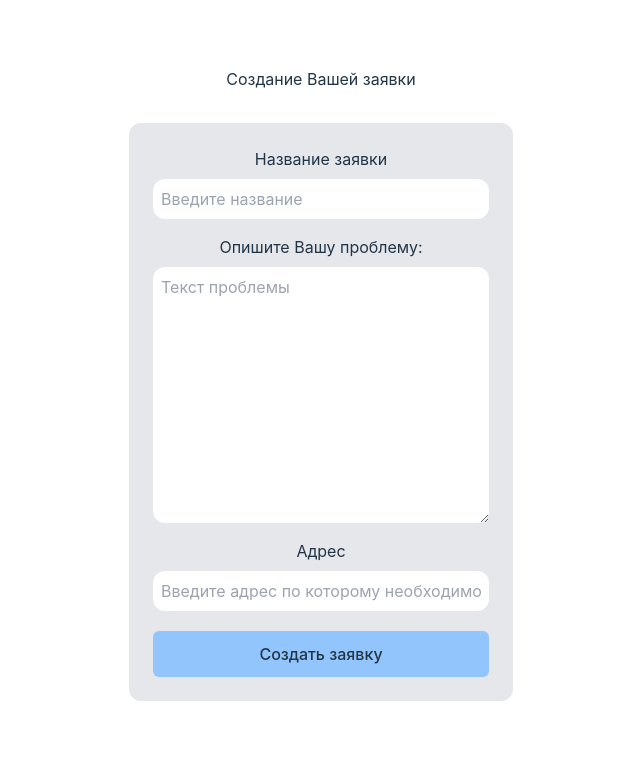
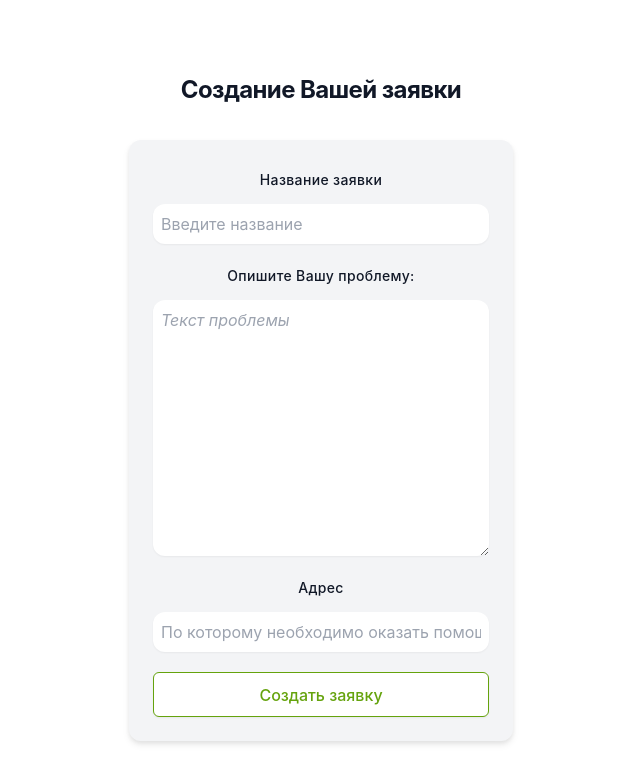
Before and after one commit to Akolenko/Karma, a React (Vite) app in the folder client/: page /bid-form in a window 1280 px wide. Shown: the top 784 px of the page, without its empty margins (319-959 px from the left). Built offline with nearby package versions, Linux system fonts and the light colour scheme.

Commit message:
add styles for BidForm

```diff
--- a/client/src/Components/BidForm/BidFrom.tsx
+++ b/client/src/Components/BidForm/BidFrom.tsx
@@ -1,5 +1,6 @@
 import axios from "axios";
 import { SubmitHandler, useForm } from "react-hook-form";
+import { JSX, useState } from "react";
 
 const URL = "http://localhost:3000";
 
@@ -9,36 +10,89 @@ interface Form {
   address: string,
 }
 
-export default function BidForm() {
-  const {register, handleSubmit} = useForm<Form>()
+
+export default function BidForm(): JSX.Element {
+  const {register, handleSubmit, formState: {isSubmitting, errors}, reset} = useForm<Form>()
+
+  const [submitSuccess, setSubmitSuccess] = useState(false);
+
+
   const submit: SubmitHandler<Form> = function (data) {
+
     axios.post(URL + '/api/bids', data)
       .then(response => {
         console.log(response.data)
+        reset()
+        setSubmitSuccess(true)
       })
-      .then(() => {
-        alert('Заявка на помощь успешно отправлена!')
-      })
-      .then(()=> window.location.assign('/bid-list')) // пока перенаправляю заказчиков на страницу всех заявок
-      .catch(error => console.log(error.message, "нет backend'a"))
+      .catch(error => console.log(error.message, "нет backend"))
   }
+  const handlePopupClose = () => {
+    setSubmitSuccess(false);
+    window.location.assign('/bid-list');
+    // пока перенаправляю заказчиков на страницу всех заявок
+  };
 
   return (
     <>
-      <h3 className={'items-center'}>Создание Вашей заявки</h3>
-      <form onSubmit={handleSubmit(submit)} className={'flex flex-col bg-gray-200 p-6 w-96 rounded-xl gap-2 m-8'}>
-        <label>Название заявки</label>
-        <input placeholder={'Введите название'}
-               type={'text'} {...register('title', {required: true})} className={'p-2 rounded-xl'}/>
-        <label className={'mt-2'}>Опишите Вашу проблему:</label>
-        <textarea spellCheck={"true"} rows={10} placeholder={'Текст проблемы'}
-                  {...register('description', {required: true})} className={'p-2 rounded-xl'}/>
-        <label className={'mt-2'}>Адрес</label>
-        <input placeholder={'Введите адрес по которому необходимо оказать помощь'}
-               type={'text'} {...register('address', {required: true})} className={'p-2 rounded-xl'}/>
-        <button className={'mt-3 bg-blue-300 rounded-md'}>Создать заявку
+      <h2 className="mt-10 text-center text-2xl font-bold leading-9 tracking-tight text-gray-900">Создание Вашей
+        заявки</h2>
+      <form onSubmit={handleSubmit(submit)} className={'drop-shadow-md flex flex-col bg-gray-100 p-6 w-96 rounded-xl gap-2 m-8 '}>
+
+        <label className="text-sm font-medium tracking-wide leading-8 text-gray-900" htmlFor={'title'}>Название
+          заявки</label>
+        <input id={'title'} placeholder={'Введите название'}
+               type={'text'} {...register('title', {
+          required: 'Введите название заявки! (Не менее 5 символов)', minLength: {
+            value: 5,
+            message: 'Не менее 5 символов!'
+          }
+        })}
+               className={'p-2 rounded-xl shadow-sm outline-none'}/>
+        {errors.title && <p className="text-red-600 text-sm">{errors.title.message}</p>}
+
+        <label htmlFor={'description'} className={'text-sm font-medium tracking-wide leading-8 text-gray-900 mt-2'}>Опишите
+          Вашу проблему:</label>
+        <textarea id={'description'} spellCheck={"true"} rows={10} placeholder={'Текст проблемы'}
+                  {...register('description', {
+                    required: 'Введите текст проблемы! (Не менее 10 символов)',
+                    minLength: {
+                      value: 10,
+                      message: 'Не менее 10 символов!'
+                    }
+                  })}
+                  className={'p-2 rounded-xl shadow-sm outline-none italic'}/>
+        {errors.description && <p className="text-red-600 text-sm">{errors.description.message}</p>}
+
+        <label htmlFor={'address'}
+               className={'text-sm font-medium tracking-wide leading-8 text-gray-900 mt-2'}>Адрес</label>
+        <input id={'address'} placeholder={'По которому необходимо оказать помощь'}
+               type={'text'} {...register('address', {
+          required: "Введите адрес! (Не менее 10 символов)", minLength: {
+            value: 10,
+            message: 'Не менее 10 символов!'
+          }
+        })}
+               className={'p-2 rounded-xl shadow-sm outline-none'}/>
+        {errors.address && <p className="text-red-600 text-sm">{errors.address.message}</p>}
+
+        <button className={'transition duration-300 mt-3 rounded-md' +
+          ' shadow-sm border-lime-600 hover:bg-lime-500 hover:text-white' +
+          ' hover:border-lime-500 bg-white text-lime-600'}>{isSubmitting ? 'Отправка...' : 'Создать заявку'}
         </button>
       </form>
+
+      {submitSuccess && (
+        <div className="fixed top-0 left-0 w-full h-full flex
+         items-center justify-center bg-gray-500 bg-opacity-50">
+          <div className="bg-white p-6 rounded-md">
+            <p className="mb-4 text-lg">Заявка на помощь успешно отправлена!</p>
+            <button onClick={handlePopupClose}
+                    className="px-4 py-2 rounded-md border-lime-600 hover:bg-lime-600 hover:text-white hover:border-none bg-white text-lime-600">Закрыть
+            </button>
+          </div>
+        </div>
+      )}
     </>
   )
 
--- a/client/src/Components/MainPage/MainPage.tsx
+++ b/client/src/Components/MainPage/MainPage.tsx
@@ -11,13 +11,15 @@ export default function MainPage() {
         <div className={'flex mt-5'}>
           <Link to={'/bid-form'}>
             <button
-              className={'w-80 mr-14 border-lime-600 hover:bg-lime-500 hover:text-white hover:border-none bg-white text-lime-600 '}>
+              className={'transition duration-300 w-80 mr-14 border-lime-600 hover:bg-lime-500' +
+                ' hover:text-white hover:border-none bg-white text-lime-600 '}>
               Нужна помощь
             </button>
           </Link>
           <Link to={'/bid-list'}>
             <button
-              className={'w-80 border-lime-600 hover:bg-lime-500 hover:text-white hover:border-none bg-white text-lime-600'}>
+              className={'transition duration-300 w-80 border-lime-600 hover:bg-lime-500' +
+                ' hover:text-white hover:border-none bg-white text-lime-600'}>
               Хочу помочь
             </button>
           </Link>
```
